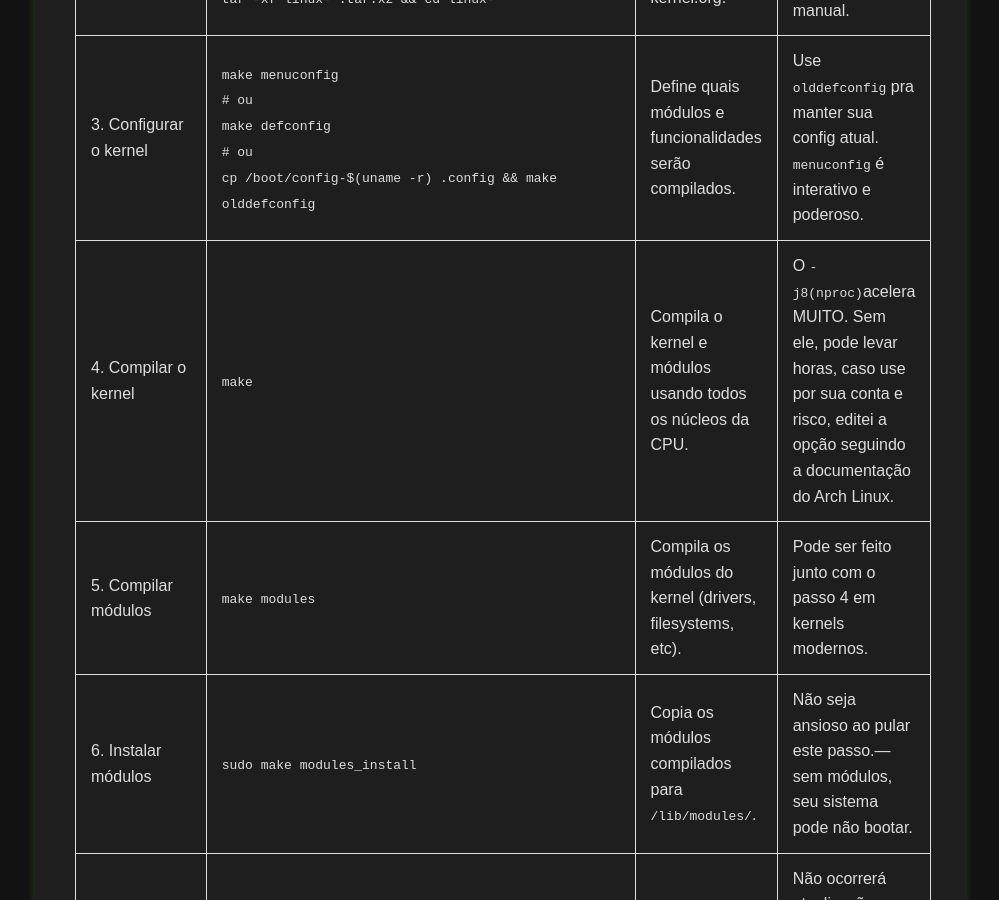
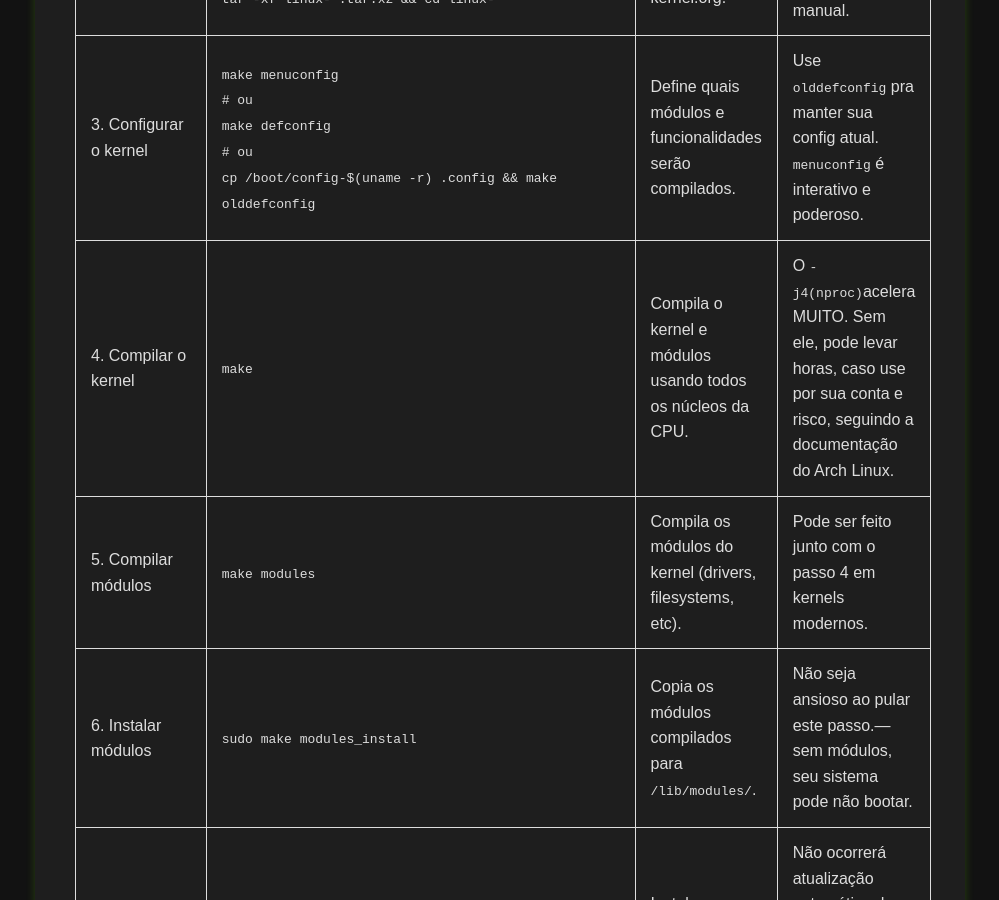
Before and after one commit to Piolinux/piolinux-site, a Jekyll site: the page built from _pages/_kernel/tabela-evergreen-como-compilar-o-kernel-linux.md, in a window 1280 px wide and 900 px high, scrolled down 724 px. Shown: the whole window, without its empty margins (140-1139 px from the left). Built offline with Jekyll 4.4.1, drawn with Linux system fonts in a browser that asks for light colours.

Commit message:
Update tabela-evergreen-como-compilar-o-kernel-linux.md

```diff
--- a/_pages/_kernel/tabela-evergreen-como-compilar-o-kernel-linux.md
+++ b/_pages/_kernel/tabela-evergreen-como-compilar-o-kernel-linux.md
@@ -65,7 +65,7 @@ tags: [kernel, linux, compilar, compilacao, make, config, sysadmin, desenvolvedo
         Etapas">4. Compilar o kernel</td>
       <td data-label="Comandos"><code>make </code></td>
       <td data-label="Propósito">Compila o kernel e módulos usando todos os núcleos da CPU.</td>
-      <td data-label="Dicas Evergreen">O <code>-j8(nproc)</code>acelera MUITO. Sem ele, pode levar horas, caso use por sua conta e risco, editei a op&ccedil;&atilde;o seguindo a documenta&ccedil;&atilde;o do Arch Linux.</td>
+      <td data-label="Dicas Evergreen">O <code>-j4(nproc)</code>acelera MUITO. Sem ele, pode levar horas, caso use por sua conta e risco, seguindo a documenta&ccedil;&atilde;o do Arch Linux.</td>
     </tr>
     <tr>
       <td data-label="
```
